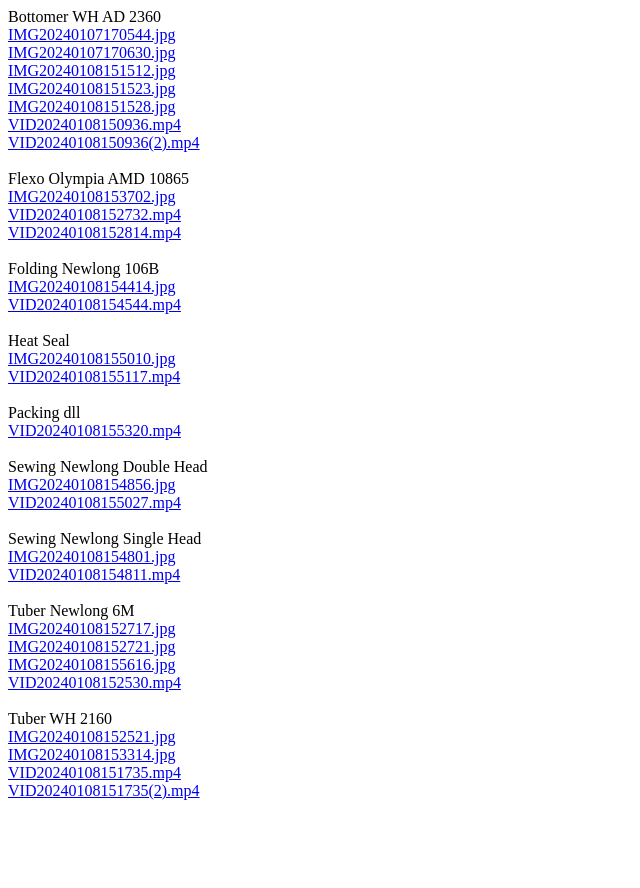
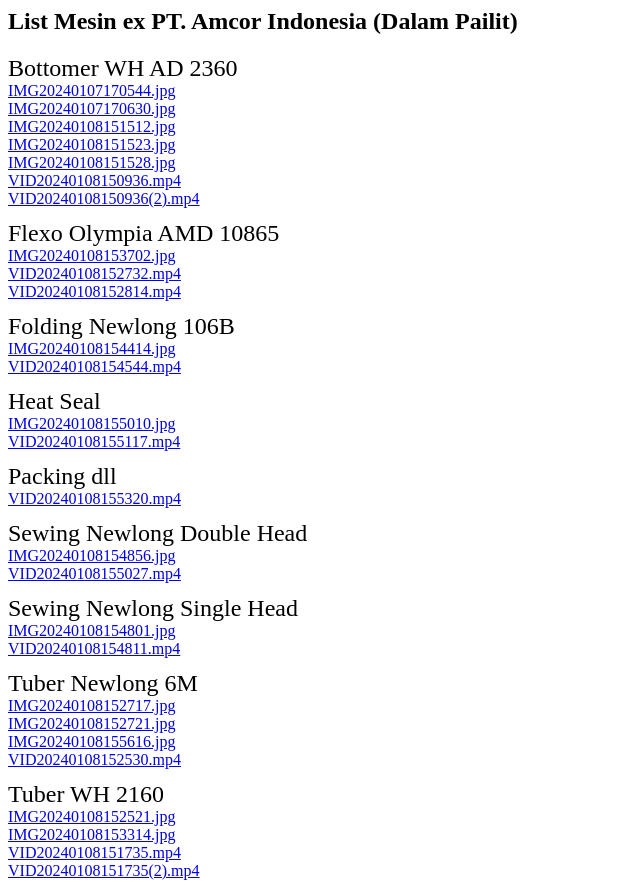
Before and after one commit to aonal00/Web, a plain HTML site: page Mesin-Amcor/List Mesin Amcor.html in a window 1280 px wide. Shown: the whole page, without its empty margins (0-640 px from the left). Before the commit the page ends 808 px from the top, so only its background shows below. Drawn offline with Linux system fonts and the light colour scheme.

Commit message:
Update List Mesin Amcor.html

```diff
--- a/Mesin-Amcor/List Mesin Amcor.html
+++ b/Mesin-Amcor/List Mesin Amcor.html
@@ -1,7 +1,10 @@
 <html>
 <head>
 <body>
-Bottomer WH AD 2360<br>
+
+<h2>List Mesin ex PT. Amcor Indonesia (Dalam Pailit)</h2>
+
+<p style="font-size:24px; margin:0.5em 0 0 0;">Bottomer WH AD 2360</p>
 <a href="https://aonal.my.id/Mesin-Amcor/Bottomer%20WH%20AD%202360/IMG20240107170544.jpg">IMG20240107170544.jpg</a><br>
 <a href="https://aonal.my.id/Mesin-Amcor/Bottomer%20WH%20AD%202360/IMG20240107170630.jpg">IMG20240107170630.jpg</a><br>
 <a href="https://aonal.my.id/Mesin-Amcor/Bottomer%20WH%20AD%202360/IMG20240108151512.jpg">IMG20240108151512.jpg</a><br>
@@ -9,38 +12,38 @@ Bottomer WH AD 2360<br>
 <a href="https://aonal.my.id/Mesin-Amcor/Bottomer%20WH%20AD%202360/IMG20240108151528.jpg">IMG20240108151528.jpg</a><br>
 <a href="https://aonal.my.id/Mesin-Amcor/Bottomer%20WH%20AD%202360/VID20240108150936.mp4">VID20240108150936.mp4</a><br>
 <a href="https://aonal.my.id/Mesin-Amcor/Bottomer%20WH%20AD%202360/VID20240108150936%20(2).mp4">VID20240108150936(2).mp4</a><br>
-<br>
-Flexo Olympia AMD 10865<br>
+
+<p style="font-size:24px; margin:0.5em 0 0 0;">Flexo Olympia AMD 10865</p>
 <a href="https://aonal.my.id/Mesin-Amcor/Flexo%20Olympia%20AMD%2010865/IMG20240108153702.jpg">IMG20240108153702.jpg</a><br>
 <a href="https://aonal.my.id/Mesin-Amcor/Flexo%20Olympia%20AMD%2010865/VID20240108152732.mp4">VID20240108152732.mp4</a><br>
 <a href="https://aonal.my.id/Mesin-Amcor/Flexo%20Olympia%20AMD%2010865/VID20240108152814.mp4">VID20240108152814.mp4</a><br>
-<br>
-Folding Newlong 106B<br>
+
+<p style="font-size:24px; margin:0.5em 0 0 0;">Folding Newlong 106B</p>
 <a href="https://aonal.my.id/Mesin-Amcor/Folding%20Newlong%20106B/IMG20240108154414.jpg">IMG20240108154414.jpg</a><br>
 <a href="https://aonal.my.id/Mesin-Amcor/Folding%20Newlong%20106B/VID20240108154544.mp4">VID20240108154544.mp4</a><br>
-<br>
-Heat Seal<br>
+
+<p style="font-size:24px; margin:0.5em 0 0 0;">Heat Seal</p>
 <a href="https://aonal.my.id/Mesin-Amcor/Heat%20Seal/IMG20240108155010.jpg">IMG20240108155010.jpg</a><br>
 <a href="https://aonal.my.id/Mesin-Amcor/Heat%20Seal/VID20240108155117.mp4">VID20240108155117.mp4</a><br>
-<br>
-Packing dll<br>
+
+<p style="font-size:24px; margin:0.5em 0 0 0;">Packing dll</p>
 <a href="https://aonal.my.id/Mesin-Amcor/Packing%20dll/VID20240108155320.mp4">VID20240108155320.mp4</a><br>
-<br>
-Sewing Newlong Double Head<br>
+
+<p style="font-size:24px; margin:0.5em 0 0 0;">Sewing Newlong Double Head</p>
 <a href="https://aonal.my.id/Mesin-Amcor/Sewing%20Newlong%20Double%20Head/IMG20240108154856.jpg">IMG20240108154856.jpg</a><br>
 <a href="https://aonal.my.id/Mesin-Amcor/Sewing%20Newlong%20Double%20Head/VID20240108155027.mp4">VID20240108155027.mp4</a><br>
-<br>
-Sewing Newlong Single Head<br>
+
+<p style="font-size:24px; margin:0.5em 0 0 0;">Sewing Newlong Single Head</p>
 <a href="https://aonal.my.id/Mesin-Amcor/Sewing%20Newlong%20Single%20Head/IMG20240108154801.jpg">IMG20240108154801.jpg</a><br>
 <a href="https://aonal.my.id/Mesin-Amcor/Sewing%20Newlong%20Single%20Head/VID20240108154811.mp4">VID20240108154811.mp4</a><br>
-<br>
-Tuber Newlong 6M<br>
+
+<p style="font-size:24px; margin:0.5em 0 0 0;">Tuber Newlong 6M</p>
 <a href="https://aonal.my.id/Mesin-Amcor/Tuber%20Newlong%206M/IMG20240108152717.jpg">IMG20240108152717.jpg</a><br>
 <a href="https://aonal.my.id/Mesin-Amcor/Tuber%20Newlong%206M/IMG20240108152721.jpg">IMG20240108152721.jpg</a><br>
 <a href="https://aonal.my.id/Mesin-Amcor/Tuber%20Newlong%206M/IMG20240108155616.jpg">IMG20240108155616.jpg</a><br>
 <a href="https://aonal.my.id/Mesin-Amcor/Tuber%20Newlong%206M/VID20240108152530.mp4">VID20240108152530.mp4</a><br>
-<br>
-Tuber WH 2160<br>
+
+<p style="font-size:24px; margin:0.5em 0 0 0;">Tuber WH 2160</p>
 <a href="https://aonal.my.id/Mesin-Amcor/Tuber%20WH%202160/IMG20240108152521.jpg">IMG20240108152521.jpg</a><br>
 <a href="https://aonal.my.id/Mesin-Amcor/Tuber%20WH%202160/IMG20240108153314.jpg">IMG20240108153314.jpg</a><br>
 <a href="https://aonal.my.id/Mesin-Amcor/Tuber%20WH%202160/VID20240108151735.mp4">VID20240108151735.mp4</a><br>
```
